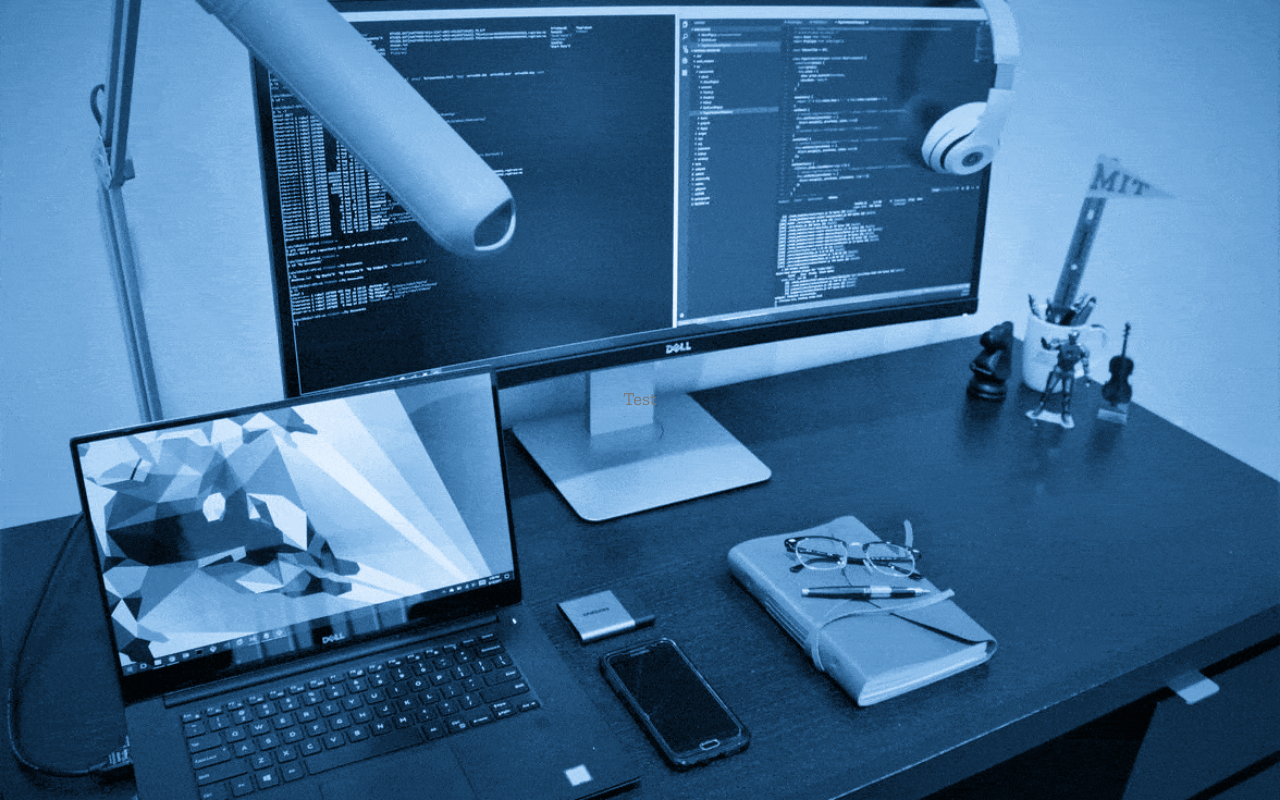
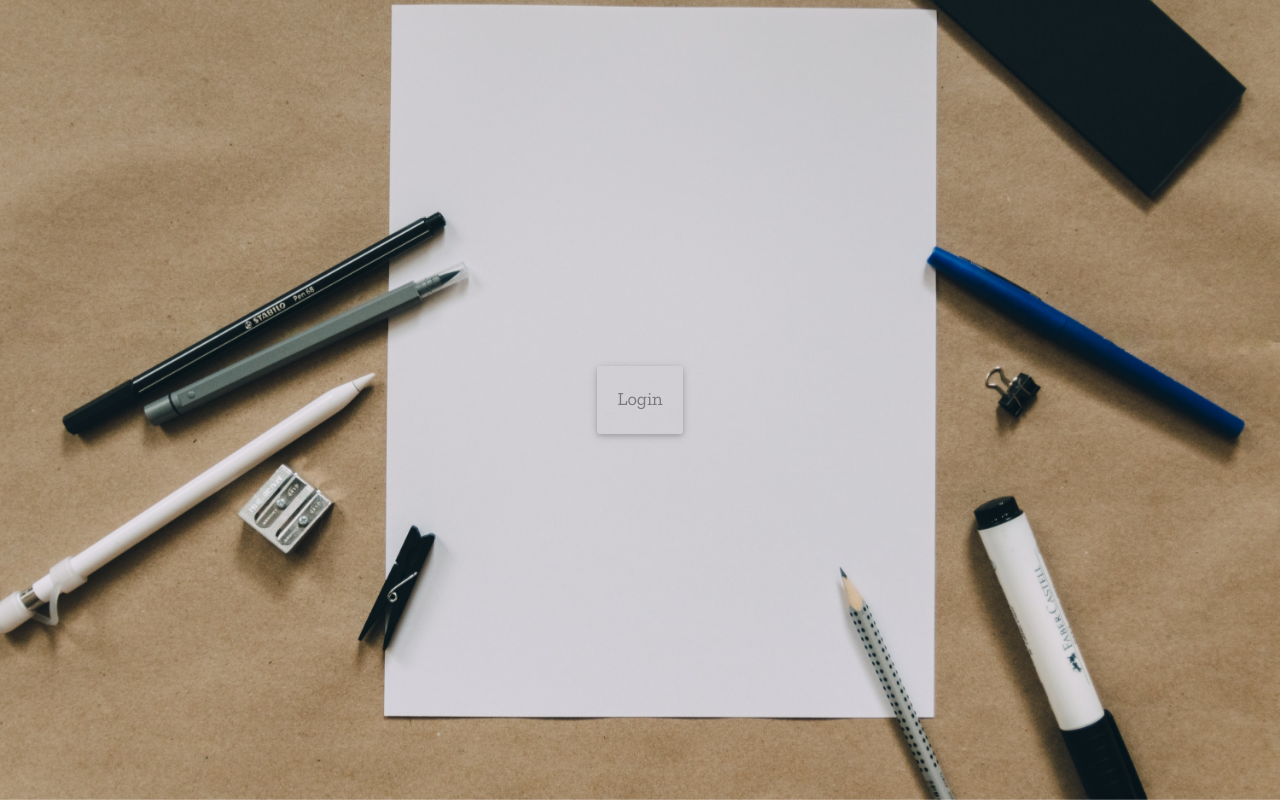
Before and after one commit to rahulyesantharao/mathcards, a React app: page / in a window 1280 px wide. Built offline with nearby package versions, Linux system fonts and the light colour scheme.

Commit message:
Continue home page work - background image and basic login form styling

```diff
--- a/client/src/components/home/HomePage.js
+++ b/client/src/components/home/HomePage.js
@@ -1,6 +1,8 @@
 import React from 'react';
 import LoginBox from './LoginBox';
 
+
+// https://unsplash.com/photos/N3o-leQyFsI - add credit
 const HomePage = () => {
   return (
     <div className="homePage">
--- a/client/src/components/home/LoginBox.js
+++ b/client/src/components/home/LoginBox.js
@@ -5,7 +5,7 @@ const LoginBox = () => {
     <div className="loginBox">
       <div className="card">
         <div>
-          <p>Test</p>
+          <p>Login</p>
         </div>
       </div>
     </div>
--- a/client/src/sass/base/variables.scss
+++ b/client/src/sass/base/variables.scss
@@ -32,6 +32,10 @@ $line-height-primary: 1.5;
 
 $font-size-logo: 1.4rem;
 $font-size-h: 3rem, 2rem, 1.2rem;
+
+// Cards
+$card-box-shadow: 0 2px 5px 0 rgba(0,0,0,0.16), 0 2px 10px 0 rgba(0,0,0,0.12);
+$card-border-radius: 3px;
 
 // Transitions
 $transition-time: 0.25s;
--- a/client/src/sass/components/card.scss
+++ b/client/src/sass/components/card.scss
@@ -1,3 +1,5 @@
 .card {
-
+  padding: 20px;
+  box-shadow: $card-box-shadow;
+  border-radius: $card-border-radius;
 }
--- a/client/src/sass/components/home.scss
+++ b/client/src/sass/components/home.scss
@@ -1,6 +1,6 @@
 .homePage {
   height: 100%;
-  background-image: url('../assets/images/home.min.gif');
+  background-image: url('../assets/images/home.jpg');
   background-position: center;
   background-repeat: no-repeat;
   background-attachment: fixed;
```
Also changed, not shown: client/src/assets/images/home.jpg (added), client/src/assets/images/home.min.gif (deleted).
